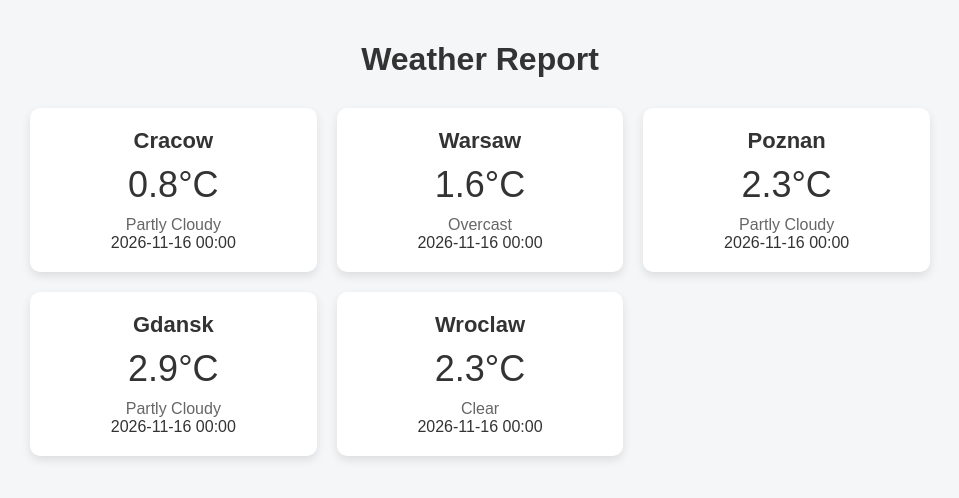
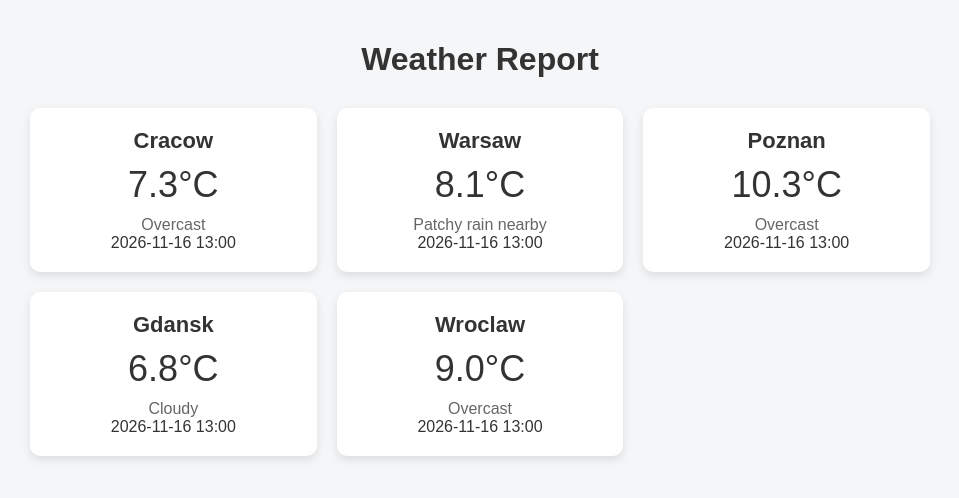
Before and after one commit to Mascotte33/cron-data-puller, a plain HTML site: page index.html in a window 1280 px wide. Shown: the whole page, without its empty margins (160-1119 px from the left). Drawn offline with Linux system fonts and the light colour scheme.

Commit message:
Update weather report (scheduled)

```diff
--- a/index.html
+++ b/index.html
@@ -83,41 +83,41 @@
 
                 <div class="weather-card">
                     <div class="city">Cracow</div>
-                    <div class="temp">0.8°C</div>
-                    <div class="condition">Partly Cloudy</div>
-                    <div class="last_updated">2026-11-16 00:00</div>
+                    <div class="temp">7.3°C</div>
+                    <div class="condition">Overcast</div>
+                    <div class="last_updated">2026-11-16 13:00</div>
                 </div>
 
 
                 <div class="weather-card">
                     <div class="city">Warsaw</div>
-                    <div class="temp">1.6°C</div>
-                    <div class="condition">Overcast</div>
-                    <div class="last_updated">2026-11-16 00:00</div>
+                    <div class="temp">8.1°C</div>
+                    <div class="condition">Patchy rain nearby</div>
+                    <div class="last_updated">2026-11-16 13:00</div>
                 </div>
 
 
                 <div class="weather-card">
                     <div class="city">Poznan</div>
-                    <div class="temp">2.3°C</div>
-                    <div class="condition">Partly Cloudy</div>
-                    <div class="last_updated">2026-11-16 00:00</div>
+                    <div class="temp">10.3°C</div>
+                    <div class="condition">Overcast</div>
+                    <div class="last_updated">2026-11-16 13:00</div>
                 </div>
 
 
                 <div class="weather-card">
                     <div class="city">Gdansk</div>
-                    <div class="temp">2.9°C</div>
-                    <div class="condition">Partly Cloudy</div>
-                    <div class="last_updated">2026-11-16 00:00</div>
+                    <div class="temp">6.8°C</div>
+                    <div class="condition">Cloudy</div>
+                    <div class="last_updated">2026-11-16 13:00</div>
                 </div>
 
 
                 <div class="weather-card">
                     <div class="city">Wroclaw</div>
-                    <div class="temp">2.3°C</div>
-                    <div class="condition">Clear</div>
-                    <div class="last_updated">2026-11-16 00:00</div>
+                    <div class="temp">9.0°C</div>
+                    <div class="condition">Overcast</div>
+                    <div class="last_updated">2026-11-16 13:00</div>
                 </div>
 
     </section>
```
